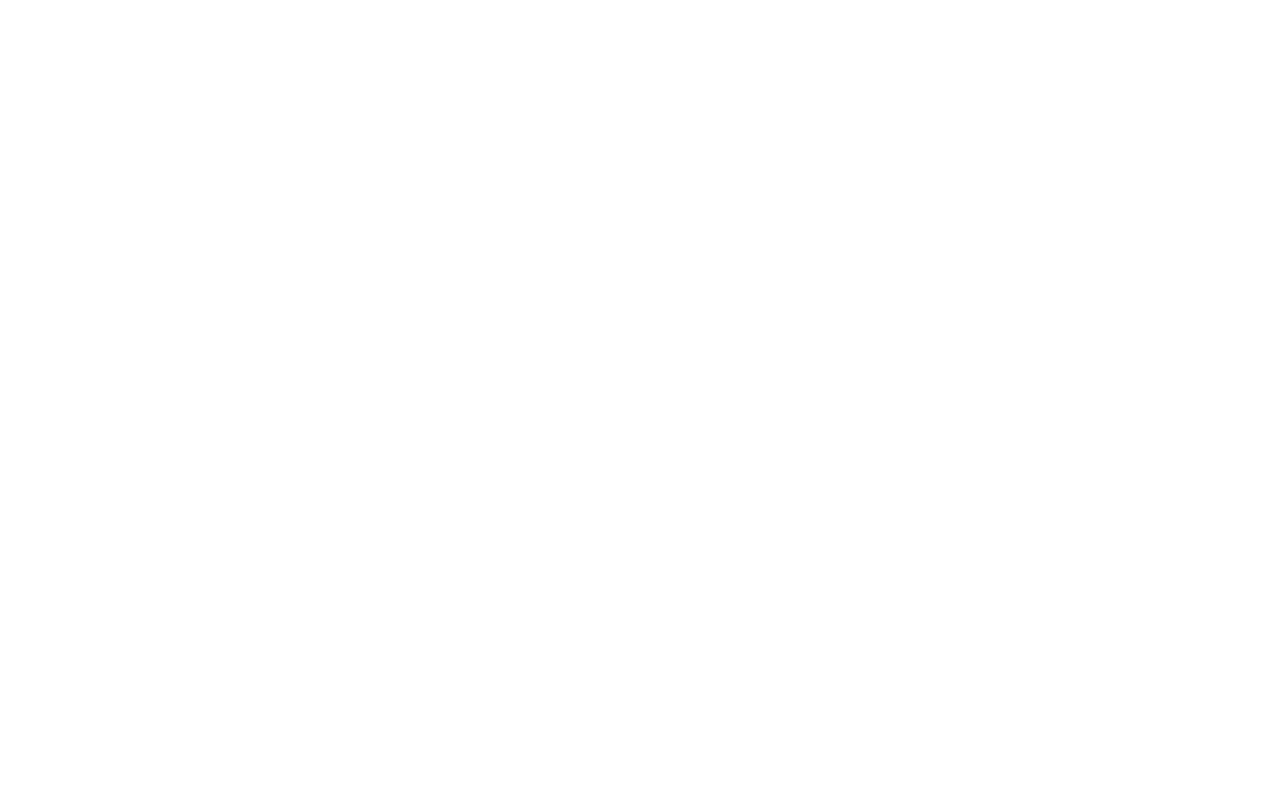
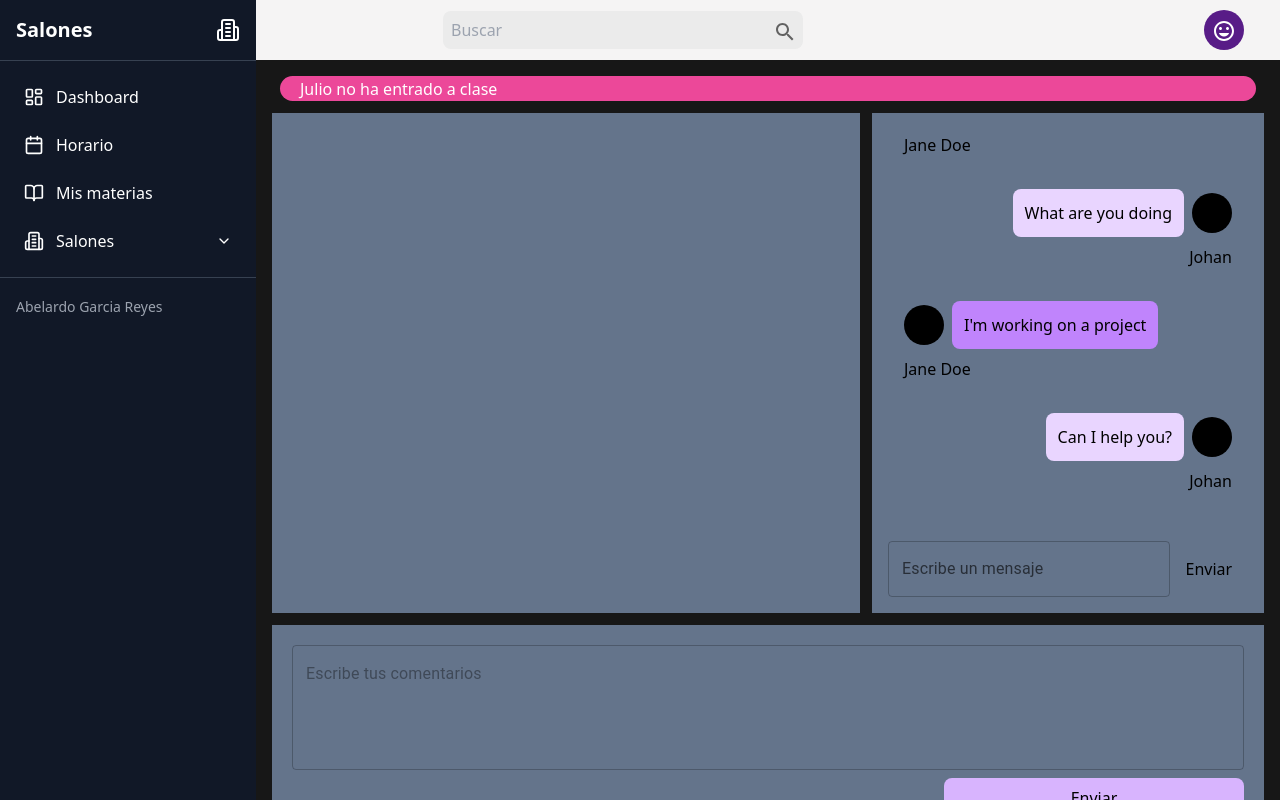
Before and after one commit to SebasRamz-Murillo/EduManager, a React (Vite) app: page /panel/home/alumnos in a window 1280 px wide. Before the commit this address had no page. Built offline with nearby package versions, Linux system fonts and the light colour scheme.

Commit message:
feat: :sparkles: Mostrar usuarios al seleccionar una materia, detalle de alumno, scroll en chat

```diff
--- a/src/App.tsx
+++ b/src/App.tsx
@@ -3,19 +3,18 @@
 import Home from "./components/sections/panel/Home";
 import About from "./components/sections/test/About";
 import EstudianteInfo from "./components/sections/estudiante/EstudianteInfo";
+import Home2 from "./components/sections/panel/Home2";
 
 function App() {
   return (
     <Routes>
-
-      <Route path="/panel" element={<Panel />}
-
-       >
+      <Route path="/panel" element={<Panel />}>
         {/* Rutas hijas */}
         <Route path="/panel/home" element={<Home />} />
+        <Route path="/panel/home/alumnos" element={<Home2 />} />
+        {/**como paso dos query params de materia y grupo a panel/home/{querys}, dame un ejemplo de como seria la url*/}
         <Route path="/panel/about" element={<About />} />
         <Route path="/panel/estudiante" element={<EstudianteInfo />} />
-
       </Route>
     </Routes>
   );
--- a/src/components/list/GridStudents.tsx
+++ b/src/components/list/GridStudents.tsx
@@ -1,14 +1,79 @@
-import { subjects } from "../../../lib/DataJson/Subjects";
+import { subjects } from "../../lib/DataJson/Subjects";
+import { useState, useEffect } from "react";
+import { Link, useSearchParams } from "react-router-dom";
 
 export default function GridStudents() {
+  const [searchParams] = useSearchParams();
+  const [students, setStudents] = useState<any[]>([]);
+  const [hoverUser, setHoverUser] = useState<boolean>(false);
+  const [user, setUser] = useState<any>({});
+  const [position, setPosition] = useState({ top: 0, left: 0 });
+
+  const materia = searchParams.get("materia");
+  const grupo = searchParams.get("grupo");
+
+  useEffect(() => {
+    if (materia && grupo) {
+      const subject = subjects.find(
+        (subj) =>
+          subj.id === parseInt(materia) && subj.group_id === parseInt(grupo),
+      );
+      if (subject) {
+        setStudents(subject.students);
+      }
+    }
+  }, [materia, grupo]);
+
+  const handleMouseEnter = (event: React.MouseEvent, student: any) => {
+    // Obtenemos la posición del elemento
+    const rect = event.currentTarget.getBoundingClientRect();
+    const top = rect.bottom; // Posición abajo del elemento
+    const left = rect.left; // Mantener horizontalmente alineado
+    setUser(student);
+    setPosition({ top, left });
+    setHoverUser(true);
+  };
+
   return (
-    <article className="grid grid-cols-2 gap-3">
-      {subjects.map((subject) => (
-        <div className="h-full w-full bg-slate-300 p-4">
-          <h1>{subject.name}</h1>
-          <p>{subject.teacher}</p>{" "}
-        </div>
-      ))}
-    </article>
+    <>
+      <article className="grid h-full max-h-[70vh] gap-3 overflow-y-auto rounded-xl sm:grid-cols-4 lg:grid-cols-6">
+        {students.map((student) => (
+          <div
+            onMouseEnter={(event) => handleMouseEnter(event, student)}
+            onMouseLeave={() => setHoverUser(false)} // Ocultar al dejar de hacer hover
+            key={`${student.id}-${student.group_id}`}
+            className="relative flex w-full flex-col items-center rounded-xl bg-slate-300 p-4 text-center hover:bg-slate-400 sm:h-[130px]"
+          >
+            <div
+              className={`h-10 w-10 rounded-full bg-black ${student.status < 5 && "bg-red-500"} ${student.status > 7 && "bg-success-70"} ${student.status >= 5 && student.status <= 7 && "bg-yellow-500"}`}
+            ></div>
+            <h1>
+              {student.name} {student.lastname}
+            </h1>
+          </div>
+        ))}
+
+        {hoverUser && (
+          <section
+            className="absolute z-10 rounded-xl bg-white p-4 shadow-lg"
+            style={{
+              top: `${position.top}px`,
+              left: `${position.left}px`,
+              transform: "translateY(10px)", // Desplazamiento para que esté justo debajo
+            }}
+          >
+            <h1 className="font-bold">Información del alumno</h1>
+            <h2>
+              {user.name} {user.lastname}
+            </h2>
+            {user.status < 5 && <p>Rendimiento: Malo</p>}
+            {user.status > 7 && <p>Rendimiento: Bueno</p>}
+            {user.status >= 5 && user.status <= 7 && (
+              <p>Rendimiento: Regular</p>
+            )}
+          </section>
+        )}
+      </article>
+    </>
   );
 }
--- a/src/components/list/GridSubjets.tsx
+++ b/src/components/list/GridSubjets.tsx
@@ -1,17 +1,48 @@
 import { subjects } from "../../lib/DataJson/Subjects";
+import { useState, useEffect } from "react";
+import { Link, useSearchParams } from "react-router-dom";
 
 export default function GridSubjets() {
+  // Mueve el hook useSearchParams dentro de la función del componente
+  const [searchParams] = useSearchParams();
+  const [students, setStudents] = useState<any[]>([]);
+  // Obtén los valores de los parámetros 'materia' y 'grupo'
+  const materia = searchParams.get("materia");
+  const grupo = searchParams.get("grupo");
+
+  useEffect(() => {
+    if (materia && grupo) {
+      console.log(materia, grupo);
+      setStudents(subjects);
+      students.filter((subject) => {
+        if (
+          subject.id === parseInt(materia) &&
+          subject.group_id === parseInt(grupo)
+        ) {
+          console.log(subject);
+        }
+      });
+    }
+  }, [materia, grupo]);
+
+  const handleSelectSubject = (subject: any) => {
+    console.log(subject);
+  };
+
   return (
-    <article className="grid h-full max-h-[75vh] gap-3 overflow-y-auto rounded-xl sm:grid-cols-1 lg:grid-cols-2">
+    <>
+      <article className="grid h-full max-h-[70vh] gap-3 overflow-y-auto rounded-xl sm:grid-cols-1 lg:grid-cols-2">
         {subjects.map((subject) => (
-        <div
+          <Link
+            to={`/panel/home/alumnos?materia=${subject.id}&grupo=${subject.group_id}`} // Corregir la URL
             key={subject.id}
-          className="h-full w-full rounded-xl bg-slate-300 p-4"
+            className="flex h-[150px] w-full flex-col items-start rounded-xl bg-slate-300 p-4 hover:bg-slate-400"
           >
-          <h1>{subject.name}</h1>
+            <h1 className="text-[20px] font-bold">{subject.name}</h1>
             <p>{subject.teacher}</p>
-        </div>
+          </Link>
         ))}
       </article>
+    </>
   );
 }
--- a/src/components/list/MessagesChat.tsx
+++ b/src/components/list/MessagesChat.tsx
@@ -1,23 +1,65 @@
+import { useEffect, useRef, useState } from "react";
 import { TextField } from "@mui/material";
-import { Messages } from "../../lib/DataJson/Messages";
+import { Messages as initialMessages } from "../../lib/DataJson/Messages";
 
 export default function MessagesChat() {
+  const messagesEndRef = useRef<HTMLDivElement | null>(null);
+  const messagesContainerRef = useRef<HTMLDivElement | null>(null); // Referencia al contenedor de mensajes
+  const [messages, setMessages] = useState(initialMessages); //
+  const [newMessage, setNewMessage] = useState("");
+
+  // Función para desplazar el contenedor de mensajes al último mensaje
+  const scrollToBottom = () => {
+    if (messagesContainerRef.current) {
+      messagesContainerRef.current.scrollTop =
+        messagesContainerRef.current.scrollHeight;
+    }
+  };
+
+  // Desplazar al último mensaje cuando los mensajes cambian
+  useEffect(() => {
+    scrollToBottom();
+  }, [messages]);
+
+  // Simulación de agregar un nuevo mensaje
+  const handleSendMessage = () => {
+    const Message = {
+      id: messages.length + 1,
+      user_id: 1,
+      message: newMessage,
+      user: "Usuario Actual",
+    };
+    setMessages([...messages, Message]);
+  };
+
   return (
     <>
-      <section className="w-full">
-        {Messages.map((message) => (
+      {/* Contenedor para los mensajes con scroll */}
+      <section
+        ref={messagesContainerRef}
+        className="h-[400px] w-full overflow-y-auto p-4"
+      >
+        {messages.map((message) => (
           <div
             key={message.id}
-            className={`flex w-full flex-row items-center justify-${message.user_id === 1 ? "end" : "start"} p-4`}
+            className={`flex w-full flex-row items-center justify-${
+              message.user_id === 1 ? "end" : "start"
+            } p-4`}
           >
             <article
-              className={`flex flex-col items-${message.user_id === 1 ? "end" : "start"} gap-2 leading-normal`}
+              className={`flex flex-col items-${
+                message.user_id === 1 ? "end" : "start"
+              } gap-2 leading-normal`}
             >
               <div className="flex flex-row items-center gap-2">
                 {message.user_id === 1 ? (
                   <>
                     <div
-                      className={`rounded-lg p-3 ${message.user_id === 1 ? "bg-purple-200" : "bg-purple-400"}`}
+                      className={`rounded-lg p-3 ${
+                        message.user_id === 1
+                          ? "bg-purple-200"
+                          : "bg-purple-400"
+                      }`}
                     >
                       <h1>{message.message}</h1>
                     </div>
@@ -36,18 +78,26 @@
             </article>
           </div>
         ))}
+        {/* Este div vacío es el punto de referencia para el scroll al último mensaje */}
+        <div ref={messagesEndRef} />
       </section>
-      <section className="flex w-full flex-row">
+
+      {/* Contenedor para el input de mensaje */}
+      <section className="flex w-full flex-row p-4">
         <TextField
           variant="outlined"
           label="Escribe un mensaje"
           fullWidth={true}
+          value={newMessage}
+          onChange={(e) => setNewMessage(e.target.value)}
           sx={{
             "& label.Mui-focused": { color: "purple" },
             "& .MuiInput-underline:after": { borderBottomColor: "purple" },
           }}
         />
-        <button className="w-[100px]">Enviar</button>
+        <button className="w-[100px]" onClick={handleSendMessage}>
+          Enviar
+        </button>
       </section>
     </>
   );
--- /dev/null
+++ b/src/components/sections/panel/Home2.tsx
@@ -0,0 +1,29 @@
+import { Input, TextField } from "@mui/material";
+import BadgeNotification from "../layout/BadgeNotification";
+import GridSubjets from "../../list/GridSubjets";
+import MessagesChat from "../../list/MessagesChat";
+import ReviewButton from "../../buttons/ReviewButton";
+import GridStudents from "../../list/GridStudents";
+
+export default function Home2() {
+  return (
+    <section className="grid h-screen w-full gap-3 sm:grid-cols-1 sm:grid-rows-[0.1fr_1fr_1fr] lg:grid-cols-[0.6fr_0.4fr] lg:grid-rows-[0.1fr_1fr_1fr]">
+      {/* Primer div con menor altura usando fracciones */}
+      <div className="col-span-2 flex h-full items-center px-2">
+        <BadgeNotification />
+      </div>
+      {/* Segundo div en la segunda columna */}
+      <div className="w-full bg-slate-500 p-4 sm:col-span-2 sm:h-[300px] lg:col-span-1 lg:h-[500px]">
+        <GridStudents />
+      </div>
+      {/* Tercer div en la tercera columna */}
+      <div className="h-full w-full flex-col items-start justify-end bg-slate-500 sm:hidden lg:flex">
+        <MessagesChat />
+      </div>
+      {/* Cuarto div ocupando las dos columnas */}
+      <div className="col-span-2 h-full w-full bg-slate-500">
+        <ReviewButton />
+      </div>
+    </section>
+  );
+}
--- a/src/lib/DataJson/Messages.ts
+++ b/src/lib/DataJson/Messages.ts
@@ -23,4 +23,10 @@
     user: "Jane Doe",
     user_id: 2,
   },
+  {
+    id: 5,
+    message: "Can I help you?",
+    user: "Johan",
+    user_id: 1,
+  },
 ];
```
Also changed, not shown: src/lib/DataJson/Students.ts (+23 -8 lines), src/lib/DataJson/Subjects.ts (+13 -0 lines). Lines whose indentation alone changed are shown as unchanged.
